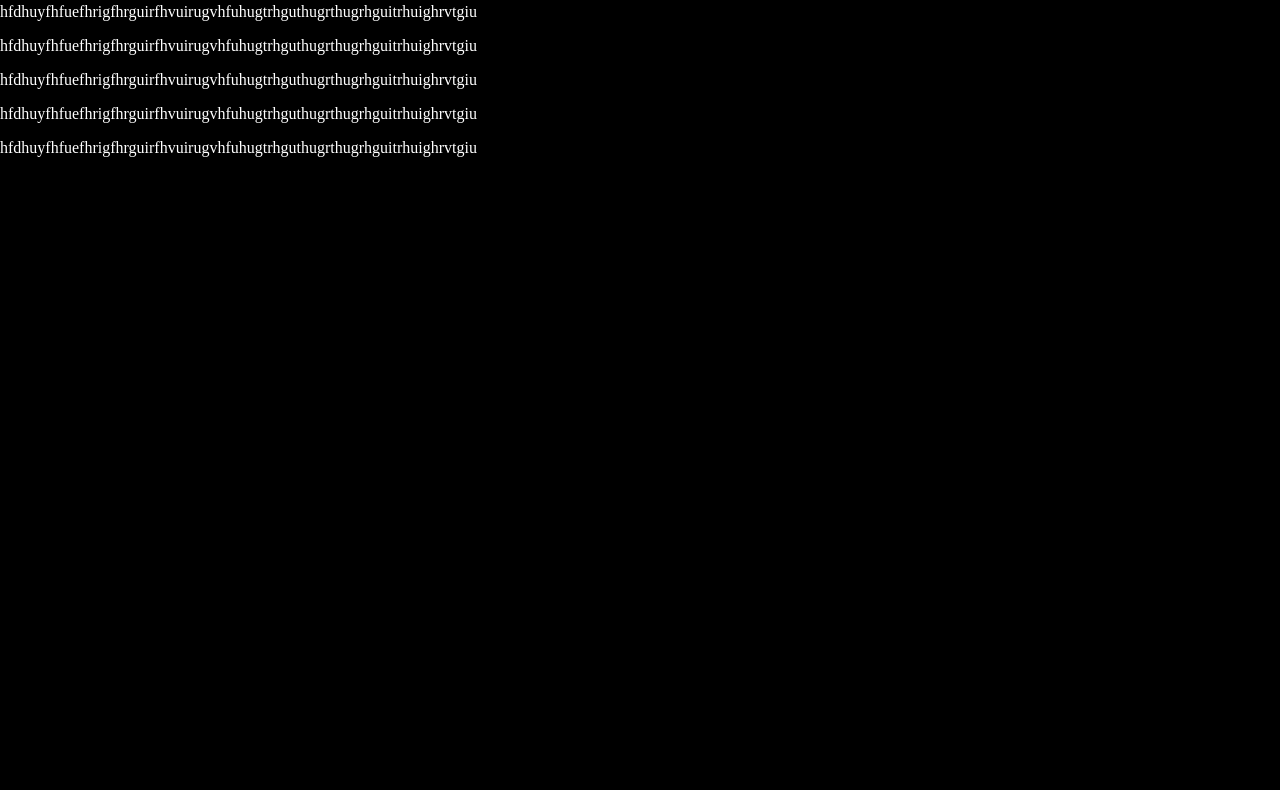
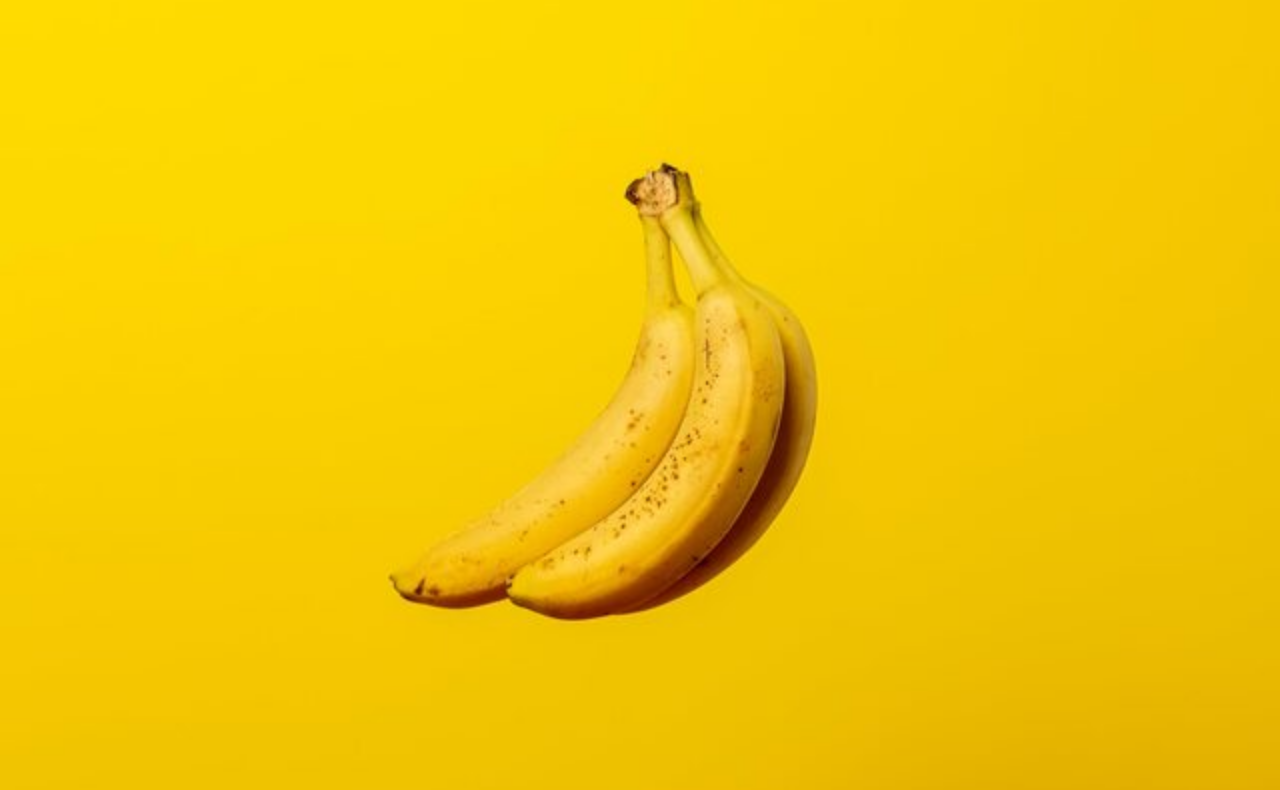
Before and after one commit to HUBERT3200/animation, a plain HTML site: page index.html in a window 1280 px wide. Shown: the part 389-1179 px from the top of the page. Before the commit the page ends 800 px from the top, so only its background shows below. Drawn offline with Linux system fonts and the light colour scheme.

Commit message:
Update index.html

```diff
--- a/index.html
+++ b/index.html
@@ -14,6 +14,7 @@
             <li><a href="#" class="animacja">TAPETY</a></li>
             <li><a href="#" class="animacja">O NAS</a></li>
         </div>
+        <img src="img/6d33eeee9a657f0ed4a3b47abc4e.jpeg">
         <p>hfdhuyfhfuefhrigfhrguirfhvuirugvhfuhugtrhguthugrthugrhguitrhuighrvtgiu</p>
         <p>hfdhuyfhfuefhrigfhrguirfhvuirugvhfuhugtrhguthugrthugrhguitrhuighrvtgiu</p>
         <p>hfdhuyfhfuefhrigfhrguirfhvuirugvhfuhugtrhguthugrthugrhguitrhuighrvtgiu</p>
```
